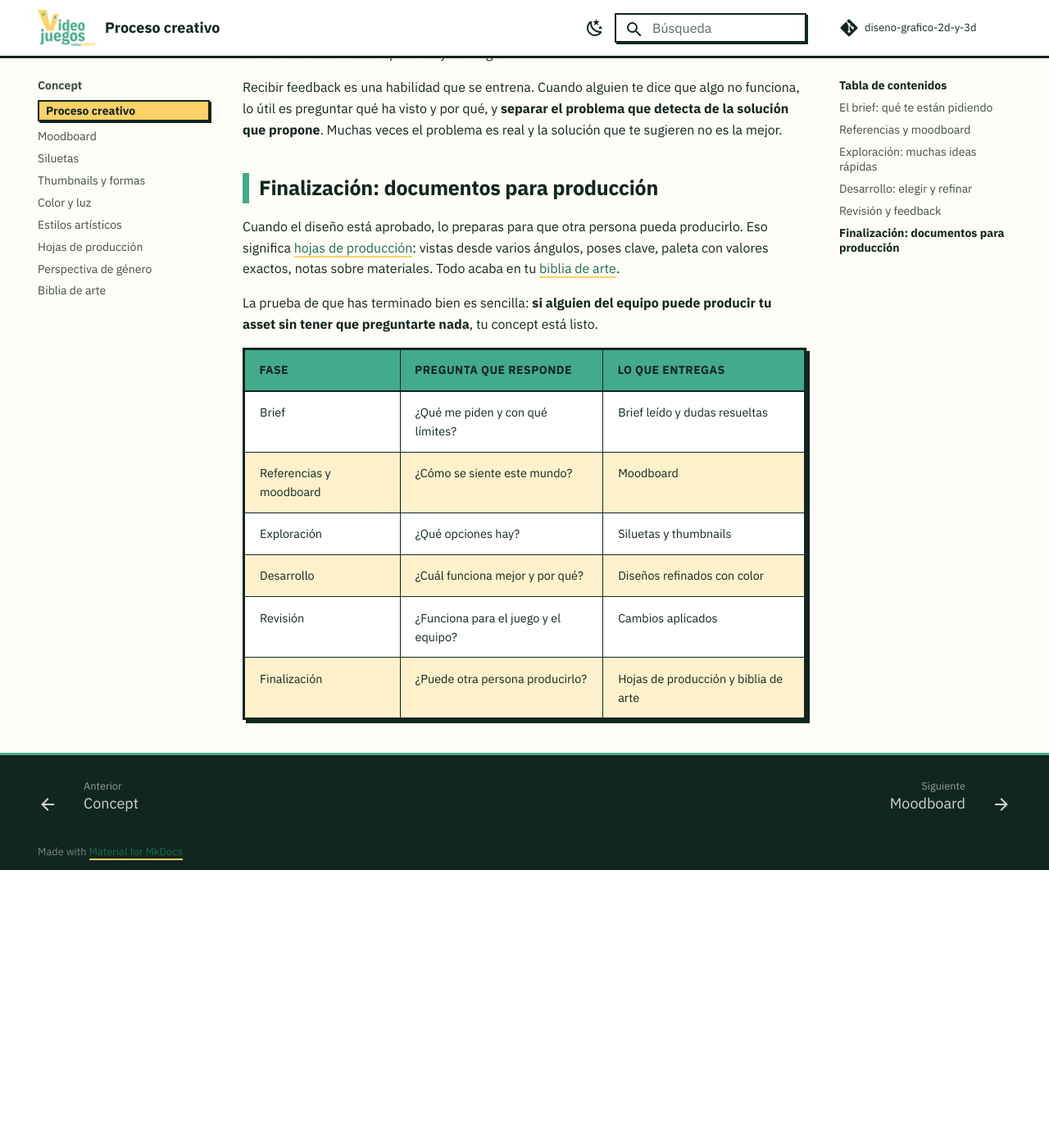
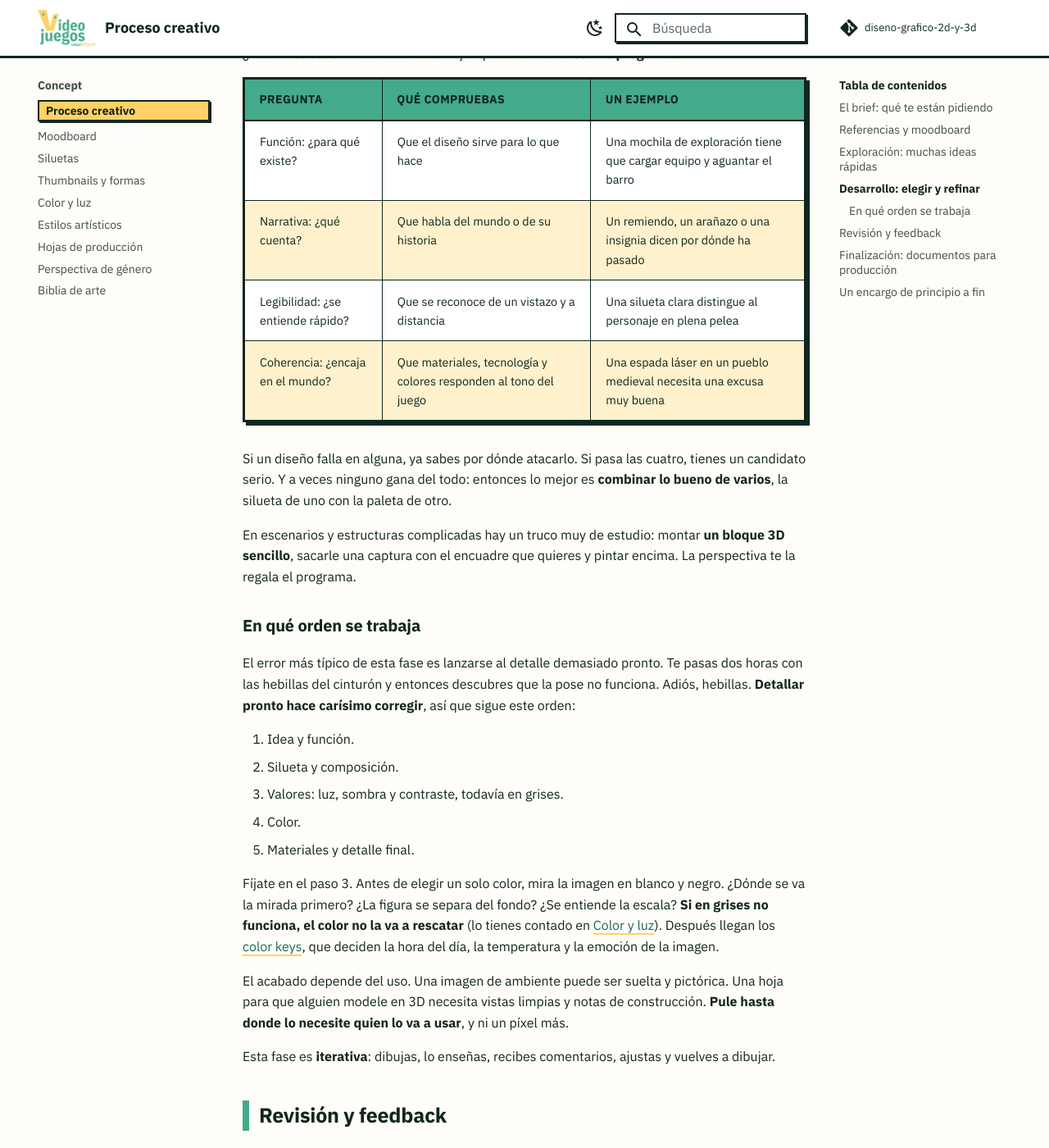
Before and after one commit to envasador/diseno-grafico-2d-y-3d, an MkDocs documentation site: the page built from docs/concept/proceso-creativo.md, in a window 1280 px wide and 1400 px high, scrolled down 1766 px. Shown: the whole window at 82% size. Built offline with MkDocs 1.6.1 and Material for MkDocs 9.7.7, drawn with Linux system fonts in a browser that asks for light colours; comment, search, counter and statistics services are not loaded; before the commit the page ends 2827 px from its top, so only the background shows below that; some of the changed text lies outside the part shown.

Commit message:
Arte | 26-27

```diff
--- a/docs/concept/proceso-creativo.md
+++ b/docs/concept/proceso-creativo.md
@@ -9,6 +9,8 @@ Este proceso es el que vas a repetir en todas las unidades del curso. Lo que pro
 Todo empieza con el **brief**, el documento que describe el encargo. Responde a las preguntas básicas: qué tipo de juego es, en qué mundo ocurre, quién es el personaje o qué función tiene el objeto, para qué plataforma se hace y quién lo va a jugar. También suele incluir **restricciones técnicas**, como el tamaño del sprite, el número de frames o el presupuesto de polígonos.
 
 Lee el brief entero antes de abrir ningún programa y subraya dos cosas: **lo que es obligatorio y lo que queda abierto**. Lo obligatorio no se discute (si el sprite es de 32×32, es de 32×32). Lo abierto es tu espacio creativo, y es donde vas a demostrar criterio. Si algo no está claro, **se pregunta en esta fase**; descubrir un malentendido cuando el asset ya está terminado es la forma más cara de equivocarse.
+
+Si el encargo es un personaje, apunta también su papel en la historia, su personalidad y el mundo del que viene: época, clima, tecnología. Y hazte una pregunta que el brief casi nunca escribe: **qué tiene que contar el diseño**. Imagina que te piden un soldado que vive en el desierto. Le pones "ropa futurista" y listo, ¿verdad? Pues no tan rápido. ¿Dónde guarda el agua? ¿Cómo se protege del sol? ¿Puede correr por la arena con todo eso encima? Cuando la silueta, los materiales y el desgaste responden a esas preguntas, **el personaje parece vivir en ese desierto**. Cuando no, parece que está de visita.
 
 ## Referencias y moodboard
 
@@ -25,6 +27,33 @@ Con el moodboard delante, empiezas a dibujar, y la clave de esta fase es **la ca
 ## Desarrollo: elegir y refinar
 
 De la exploración salen unos pocos candidatos, y ahora toca desarrollarlos: definir proporciones, probar [color](color.md), añadir los detalles que cuentan algo del personaje o del objeto. Aquí también **compruebas que el diseño funciona en el juego**. Un personaje precioso a tamaño de ilustración puede ser ilegible a 32 píxeles; una armadura muy compleja puede ser imposible de modelar con el presupuesto del proyecto.
+
+¿Y cómo sabes si un candidato es mejor que otro? Hazle **cuatro preguntas**:
+
+| Pregunta | Qué compruebas | Un ejemplo |
+|---|---|---|
+| Función: ¿para qué existe? | Que el diseño sirve para lo que hace | Una mochila de exploración tiene que cargar equipo y aguantar el barro |
+| Narrativa: ¿qué cuenta? | Que habla del mundo o de su historia | Un remiendo, un arañazo o una insignia dicen por dónde ha pasado |
+| Legibilidad: ¿se entiende rápido? | Que se reconoce de un vistazo y a distancia | Una silueta clara distingue al personaje en plena pelea |
+| Coherencia: ¿encaja en el mundo? | Que materiales, tecnología y colores responden al tono del juego | Una espada láser en un pueblo medieval necesita una excusa muy buena |
+
+Si un diseño falla en alguna, ya sabes por dónde atacarlo. Si pasa las cuatro, tienes un candidato serio. Y a veces ninguno gana del todo: entonces lo mejor es **combinar lo bueno de varios**, la silueta de uno con la paleta de otro.
+
+En escenarios y estructuras complicadas hay un truco muy de estudio: montar **un bloque 3D sencillo**, sacarle una captura con el encuadre que quieres y pintar encima. La perspectiva te la regala el programa.
+
+### En qué orden se trabaja
+
+El error más típico de esta fase es lanzarse al detalle demasiado pronto. Te pasas dos horas con las hebillas del cinturón y entonces descubres que la pose no funciona. Adiós, hebillas. **Detallar pronto hace carísimo corregir**, así que sigue este orden:
+
+1. Idea y función.
+2. Silueta y composición.
+3. Valores: luz, sombra y contraste, todavía en grises.
+4. Color.
+5. Materiales y detalle final.
+
+Fíjate en el paso 3. Antes de elegir un solo color, mira la imagen en blanco y negro. ¿Dónde se va la mirada primero? ¿La figura se separa del fondo? ¿Se entiende la escala? **Si en grises no funciona, el color no la va a rescatar** (lo tienes contado en [Color y luz](color.md)). Después llegan los [color keys](color.md#color-keys-y-color-script), que deciden la hora del día, la temperatura y la emoción de la imagen.
+
+El acabado depende del uso. Una imagen de ambiente puede ser suelta y pictórica. Una hoja para que alguien modele en 3D necesita vistas limpias y notas de construcción. **Pule hasta donde lo necesite quien lo va a usar**, y ni un píxel más.
 
 Esta fase es **iterativa**: dibujas, lo enseñas, recibes comentarios, ajustas y vuelves a dibujar.
 
@@ -48,3 +77,21 @@ La prueba de que has terminado bien es sencilla: **si alguien del equipo puede p
 | Desarrollo | ¿Cuál funciona mejor y por qué? | Diseños refinados con color |
 | Revisión | ¿Funciona para el juego y el equipo? | Cambios aplicados |
 | Finalización | ¿Puede otra persona producirlo? | Hojas de producción y biblia de arte |
+
+## Un encargo de principio a fin
+
+Vamos a recorrer todo el proceso con un encargo concreto: *diseña una biblioteca submarina abandonada para un juego de aventuras*.
+
+**Brief.** Lo obligatorio: es un escenario que se explora y dentro hay un objetivo que encontrar. Lo abierto: casi todo lo demás. Te piden que se sienta antigua, misteriosa y con ganas de que la recorras.
+
+**Referencias.** Bibliotecas históricas, barcos hundidos, arrecifes de coral, animales bioluminiscentes, arquitectura naval. Casi nada de videojuegos, y el moodboard ya huele a salitre.
+
+**Exploración.** Quince thumbnails en grises: salas alargadas, salas redondas, entrada por arriba, entrada por un túnel, luz desde una grieta, luz desde un pez linterna del tamaño de un autobús.
+
+**Desarrollo.** Gana una sala circular con una gran cúpula rota, y pasa las cuatro preguntas: tiene rutas que se pueden recorrer, la cúpula cuenta que algo la golpeó, la forma se lee de un vistazo y encaja con el resto del juego. En valores, el haz de luz entra por la cúpula y lleva la mirada directa a un libro iluminado, que es el objetivo. En color, azules profundos y verdes apagados, con una luz cálida solo sobre el libro.
+
+**Revisión.** Diseño de niveles pide ensanchar una ruta de acceso, y alguien comenta que el libro se pierde entre tanta estantería. Se ensancha el paso y se baja el contraste de las estanterías cercanas.
+
+**Finalización.** Hojas con las estanterías modulares, las zonas derrumbadas, los materiales y una figura del personaje al lado para la escala. Todo a la biblia de arte.
+
+Fíjate en el libro iluminado: aparece en los thumbnails, en los valores, en el color y en la revisión. **Una buena idea atraviesa todas las fases**, y cada fase la hace un poco más clara.
```
